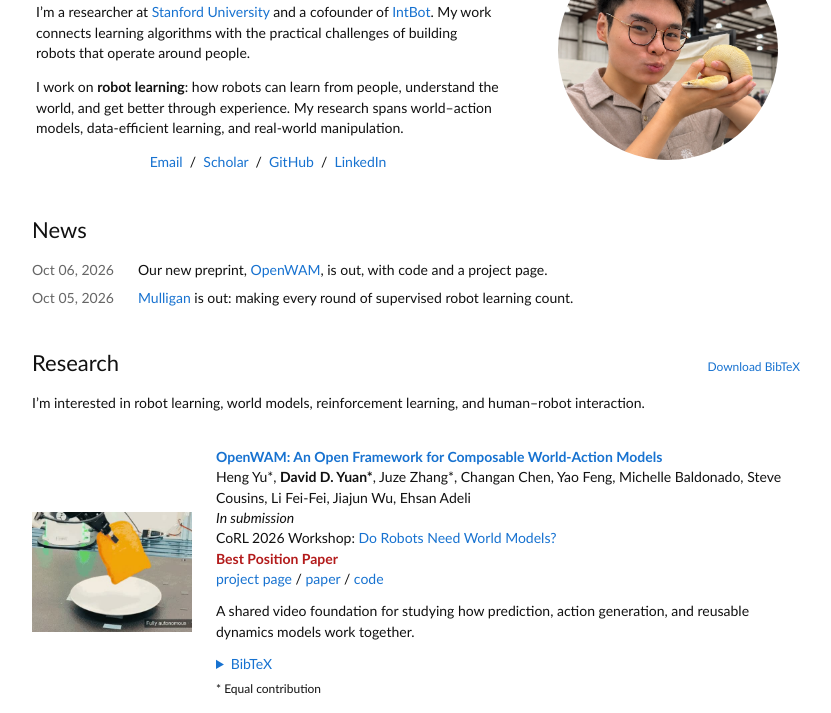
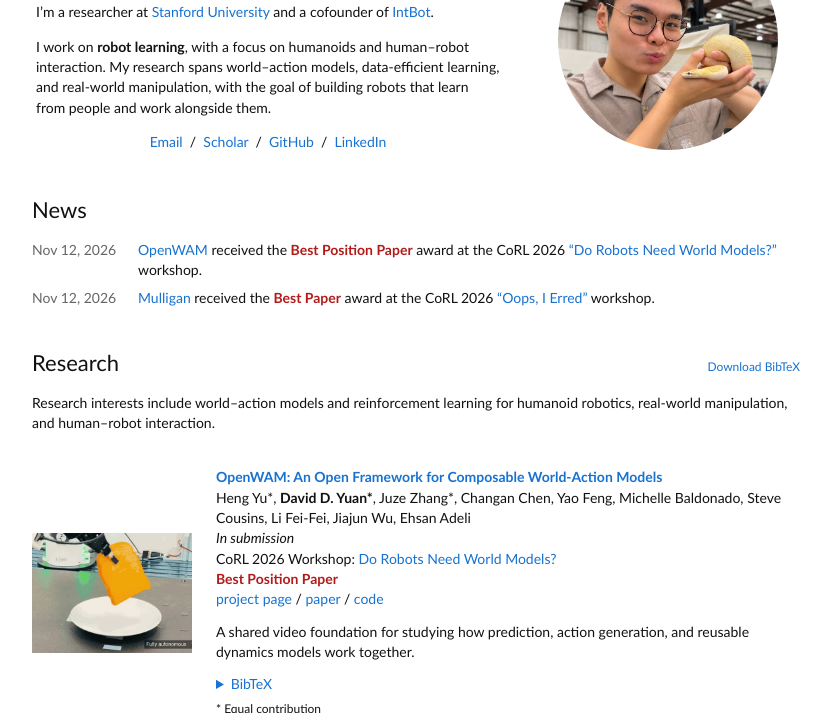
Before and after one commit to DaivdYuan/DaivdYuan.github.io, a website: page docs/index.html in a window 1280 px wide. Shown: the part 106-819 px from the top of the page, without its empty margins (224-1055 px from the left). Drawn offline with Linux system fonts and the light colour scheme.

Commit message:
Announce November 12 workshop awards and refine research focus
Replace the two preprint news entries with OpenWAM and Mulligan's workshop prize announcements. Include humanoids and human–robot interaction in the bio, research introduction, and page metadata.

```diff
--- a/docs/SOURCES.txt
+++ b/docs/SOURCES.txt
@@ -30,3 +30,5 @@ The upstream README explicitly permits cloning the code for personal use.
 https://do-robots-need-world-models.github.io/
 https://workshop.oopsie-data.com/
 Award typography follows the compact red distinctions used in Jon Barron's academic template, with a darker red for readable contrast.
+
+2026-11-12 news and research-focus update: David confirmed that OpenWAM and Mulligan received their respective workshop prizes on November 12, 2026. The two news items now announce those awards. Bio, research introduction, and description metadata include humanoids and human–robot interaction at his request.
--- a/docs/index.html
+++ b/docs/index.html
@@ -5,9 +5,9 @@
     <title>David D. Yuan</title>
     <meta name="author" content="David D. Yuan">
     <meta name="viewport" content="width=device-width, initial-scale=1">
-    <meta name="description" content="David D. Yuan's research in robot learning, world-action models, and real-world manipulation. Publications, projects, and academic news.">
+    <meta name="description" content="David D. Yuan's research in robot learning, humanoid robotics, human–robot interaction, world–action models, and real-world manipulation.">
     <meta property="og:title" content="David D. Yuan · Robotics &amp; Robot Learning">
-    <meta property="og:description" content="Research, publications, and projects in robot learning.">
+    <meta property="og:description" content="Robot learning, humanoid robotics, and human–robot interaction. Publications, projects, and academic news.">
     <meta property="og:type" content="website">
     <link rel="canonical" href="https://daivdyuan.github.io/">
     <meta property="og:url" content="https://daivdyuan.github.io/">
@@ -26,8 +26,8 @@
             <tr style="padding:0px">
               <td class="intro-copy" style="padding:2.5%;width:63%;vertical-align:middle">
                 <h1 class="name" style="text-align:center">David D. Yuan</h1>
-                <p>I’m a researcher at <a href="https://www.stanford.edu/">Stanford University</a> and a cofounder of <a href="https://intbot.ai/">IntBot</a>. My work connects learning algorithms with the practical challenges of building robots that operate around people.</p>
-                <p>I work on <strong>robot learning</strong>: how robots can learn from people, understand the world, and get better through experience. My research spans world–action models, data-efficient learning, and real-world manipulation.</p>
+                <p>I’m a researcher at <a href="https://www.stanford.edu/">Stanford University</a> and a cofounder of <a href="https://intbot.ai/">IntBot</a>.</p>
+                <p>I work on <strong>robot learning</strong>, with a focus on humanoids and human–robot interaction. My research spans world–action models, data-efficient learning, and real-world manipulation, with the goal of building robots that learn from people and work alongside them.</p>
                 <p class="profile-links" style="text-align:center">
                   <a href="mailto:davidy02@stanford.edu">Email</a> &nbsp;/&nbsp;
                   <a href="https://scholar.google.com/citations?user=4z-LkLQAAAAJ&amp;hl=en">Scholar</a> &nbsp;/&nbsp;
@@ -43,14 +43,14 @@
           <section class="section-copy" id="news" aria-labelledby="news-title">
             <h2 id="news-title">News</h2>
             <ul class="news">
-              <li><time datetime="2026-10-06">Oct 06, 2026</time><span>Our new preprint, <a href="#openwam">OpenWAM</a>, is out, with code and a project page.</span></li>
-              <li><time datetime="2026-10-05">Oct 05, 2026</time><span><a href="#mulligan">Mulligan</a> is out: making every round of supervised robot learning count.</span></li>
+              <li><time datetime="2026-11-12">Nov 12, 2026</time><span><a href="#openwam">OpenWAM</a> received the <strong class="paper-award">Best Position Paper</strong> award at the CoRL 2026 <a href="https://do-robots-need-world-models.github.io/">“Do Robots Need World Models?”</a> workshop.</span></li>
+              <li><time datetime="2026-11-12">Nov 12, 2026</time><span><a href="#mulligan">Mulligan</a> received the <strong class="paper-award">Best Paper</strong> award at the CoRL 2026 <a href="https://workshop.oopsie-data.com/">“Oops, I Erred”</a> workshop.</span></li>
             </ul>
           </section>
           <section id="publications" aria-labelledby="research-title">
             <div class="section-copy">
               <div class="research-heading"><h2 id="research-title">Research</h2><a href="assets/publications.bib" download>Download BibTeX</a></div>
-              <p>I’m interested in robot learning, world models, reinforcement learning, and human–robot interaction.</p>
+              <p>Research interests include world–action models and reinforcement learning for humanoid robotics, real-world manipulation, and human–robot interaction.</p>
             </div>
             <table role="presentation" class="publications" style="width:100%;border:0px;border-spacing:0px 10px;border-collapse:separate;margin-right:auto;margin-left:auto;"><tbody>
             <tr class="publication" id="openwam">
--- a/public/SOURCES.txt
+++ b/public/SOURCES.txt
@@ -30,3 +30,5 @@ The upstream README explicitly permits cloning the code for personal use.
 https://do-robots-need-world-models.github.io/
 https://workshop.oopsie-data.com/
 Award typography follows the compact red distinctions used in Jon Barron's academic template, with a darker red for readable contrast.
+
+2026-11-12 news and research-focus update: David confirmed that OpenWAM and Mulligan received their respective workshop prizes on November 12, 2026. The two news items now announce those awards. Bio, research introduction, and description metadata include humanoids and human–robot interaction at his request.
```
Also changed, not shown: public/index.html (+7 -7 lines).
